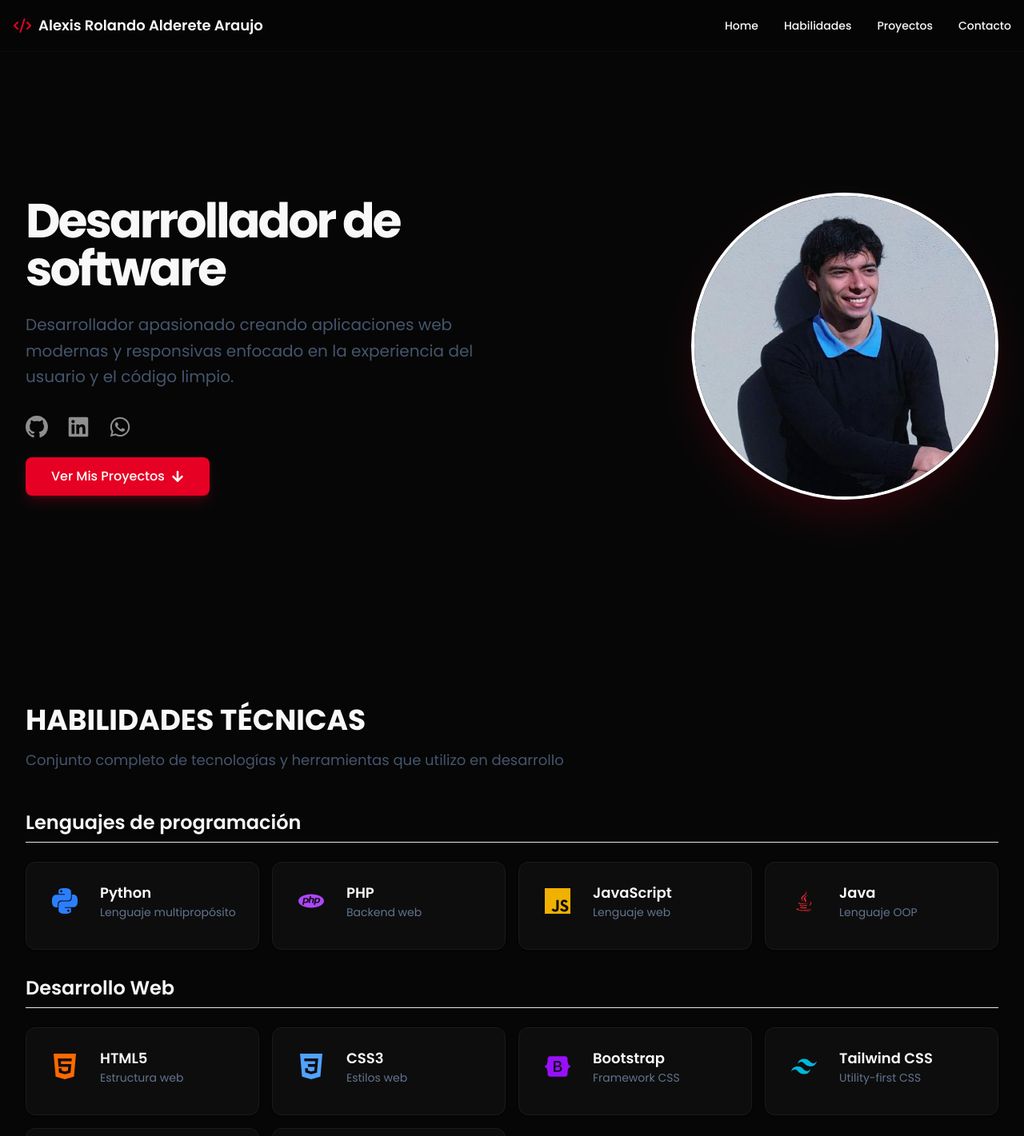
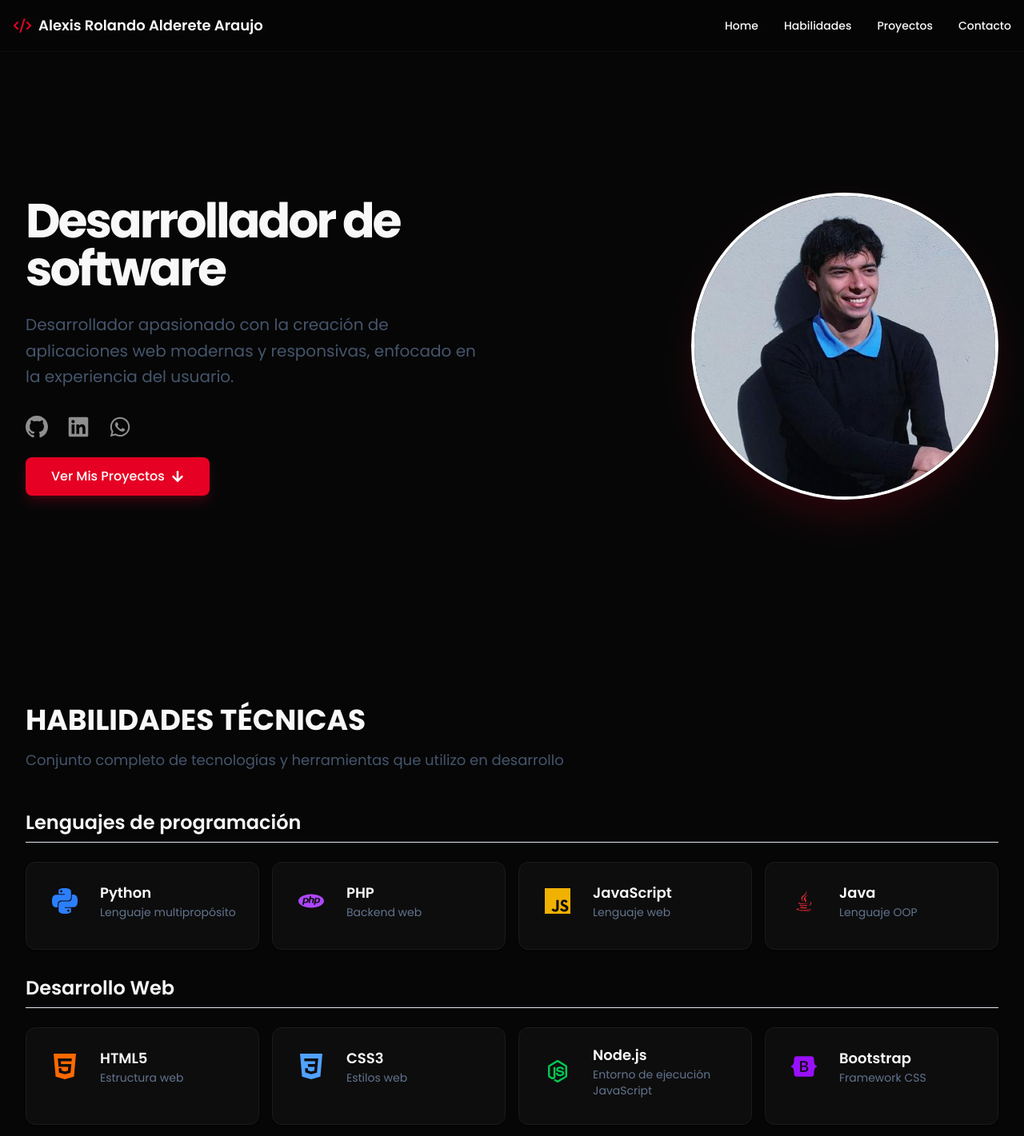
Before and after one commit to alexisalderete/portafolio-alexis-alderete, a React (Vite) app: page / in a window 1280 px wide. Shown: the top 1421 px of the page at 80% size. Built offline with nearby package versions, Linux system fonts and the light colour scheme.

Commit message:
mejorada descripción en hero y añadido Node.js a skills

```diff
--- a/src/components/hero.jsx
+++ b/src/components/hero.jsx
@@ -20,8 +20,7 @@ export function Hero() {
               Desarrollador de software
             </h1>
             <p className="text-lg sm:text-xl text-slate-600 dark:text-slate-400 mb-8 leading-relaxed max-w-2xl">
-              Desarrollador apasionado creando aplicaciones web modernas y responsivas enfocado en la experiencia
-              del usuario y el código limpio.
+              Desarrollador apasionado con la creación de aplicaciones web modernas y responsivas, enfocado en la experiencia del usuario.
             </p>
 
 
--- a/src/components/skills.jsx
+++ b/src/components/skills.jsx
@@ -5,7 +5,7 @@ import { SiXampp } from "react-icons/si";
 import { RiSettings5Fill } from "react-icons/ri";
 import { GrHostMaintenance } from "react-icons/gr";
 import { FaNetworkWired } from "react-icons/fa";
-import { IoCloudDone } from "react-icons/io5";
+import { IoCloudDone, IoLogoNodejs } from "react-icons/io5";
 
 
 const skills = [
@@ -26,6 +26,7 @@ const skills = [
     items: [
       { icon: SiHtml5, name: "HTML5", description: "Estructura web", color: "text-orange-500" },
       { icon: SiCss3, name: "CSS3", description: "Estilos web", color: "text-blue-400" },
+      { icon: IoLogoNodejs, name: "Node.js", description: "Entorno de ejecución JavaScript", color: "text-green-500" },
       { icon: SiBootstrap, name: "Bootstrap", description: "Framework CSS", color: "text-purple-600" },
       { icon: SiTailwindcss, name: "Tailwind CSS", description: "Utility-first CSS", color: "text-cyan-500" },
       { icon: SiReact, name: "React", description: "Frontend framework", color: "text-cyan-400" },
```
